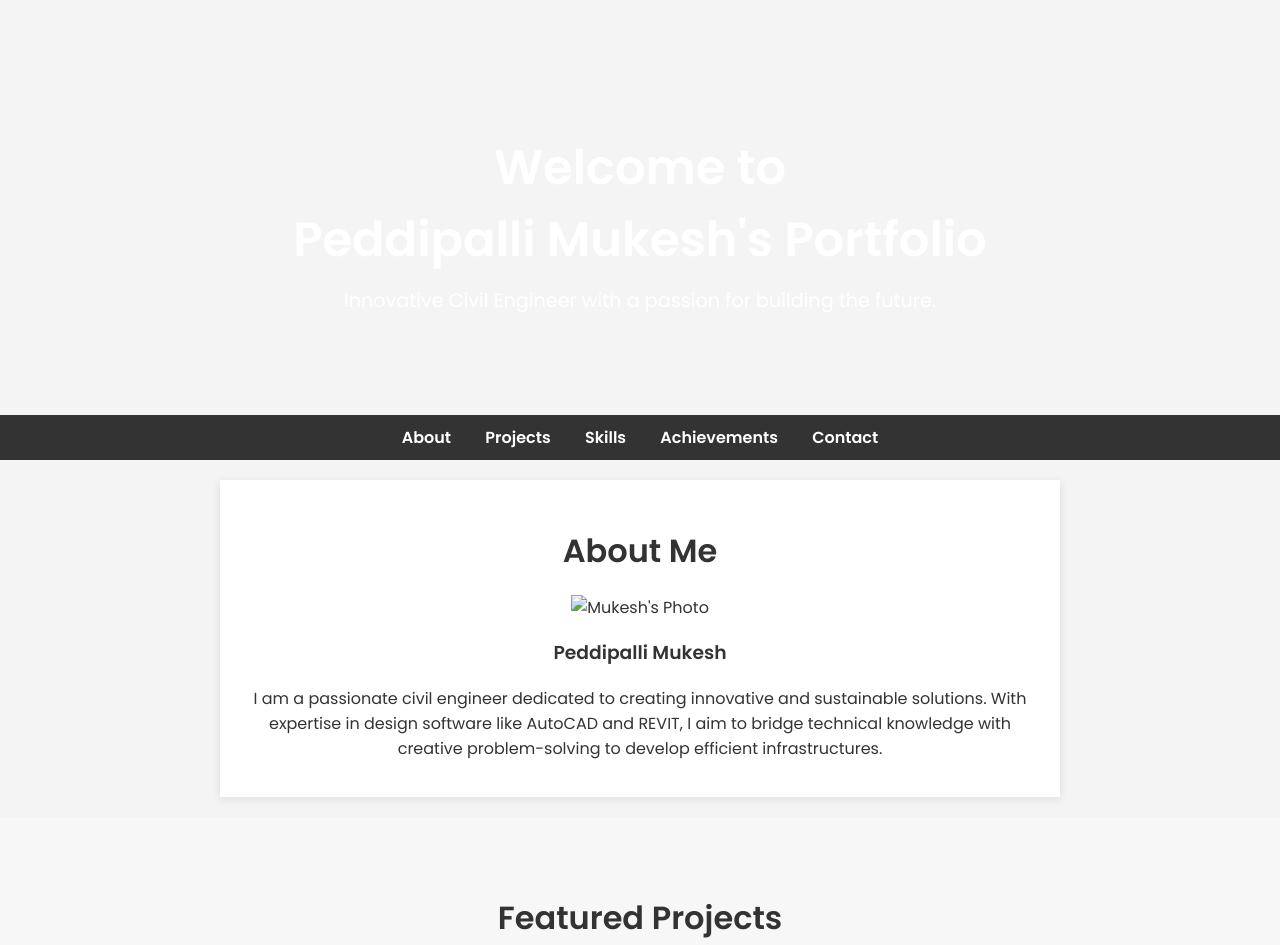
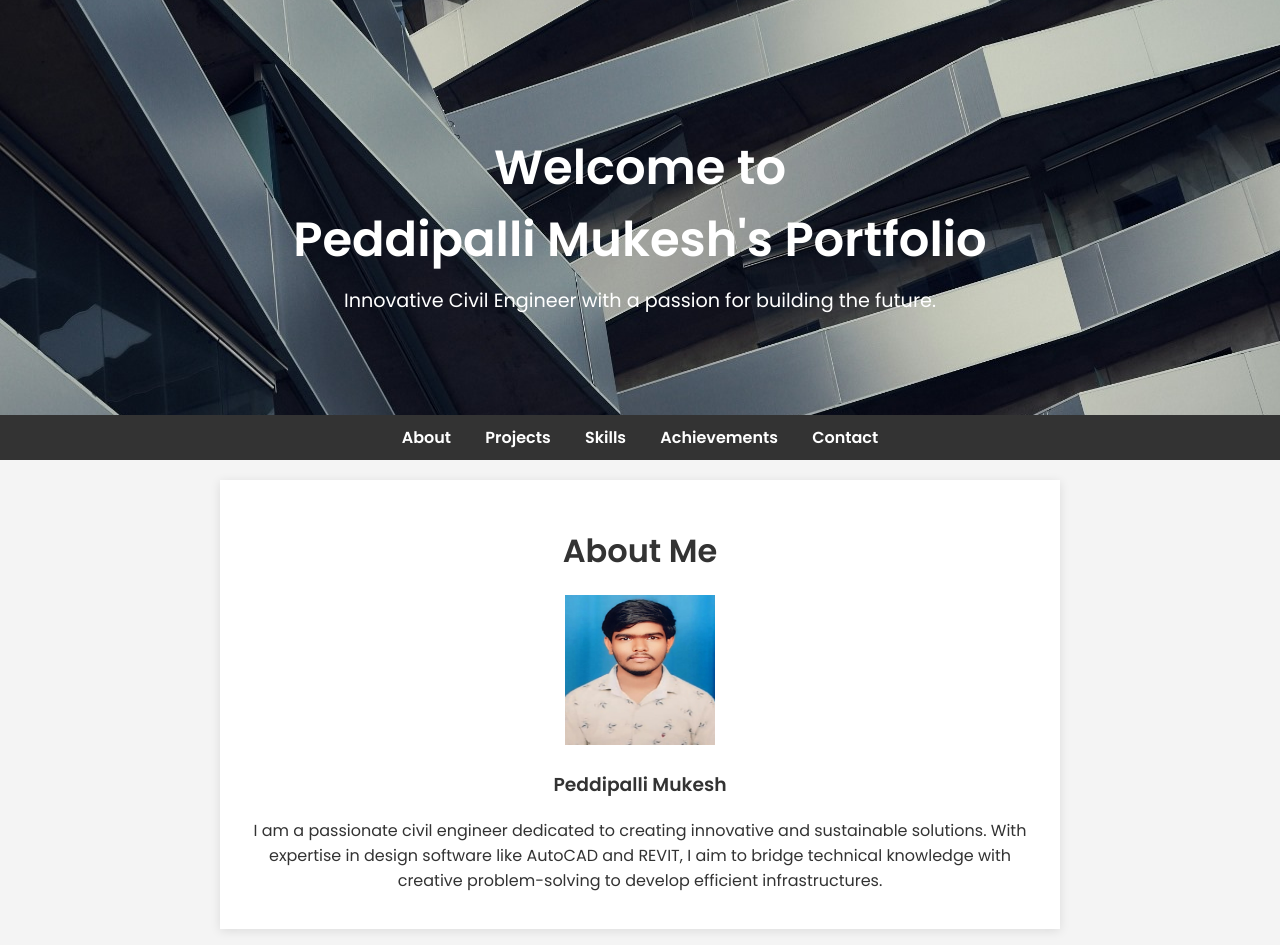
Before and after one commit to mukeshpeddipalli/portfolio, a plain HTML site: page index.html in a window 1280 px wide. Shown: the top 945 px of the page. Drawn offline with Linux system fonts and the light colour scheme.

Commit message:
image code issues fix

```diff
--- a/index.html
+++ b/index.html
@@ -17,7 +17,7 @@
       }
 
       header {
-        background-image: url("images/anders-jilden-Sc5RKXLBjGg-unsplash.jpg");
+        background-image: url("images/WhatsApp\ Image\ 2024-12-28\ at\ 03.13.07_2fcbe0a2.jpg");
         background-size: cover;
         background-position: center;
         color: #fff;
@@ -191,7 +191,7 @@
     <section id="about" class="about">
       <h2>About Me</h2>
       <img
-        src="images/WhatsApp Image 2024-12-28 at 00.30.14_92b65d49.jpg"
+        src="images/WhatsApp Image 2024-12-28 at 03.12.35_300fd434.jpg"
         alt="Mukesh's Photo"
       />
       <h3>Peddipalli Mukesh</h3>
```
